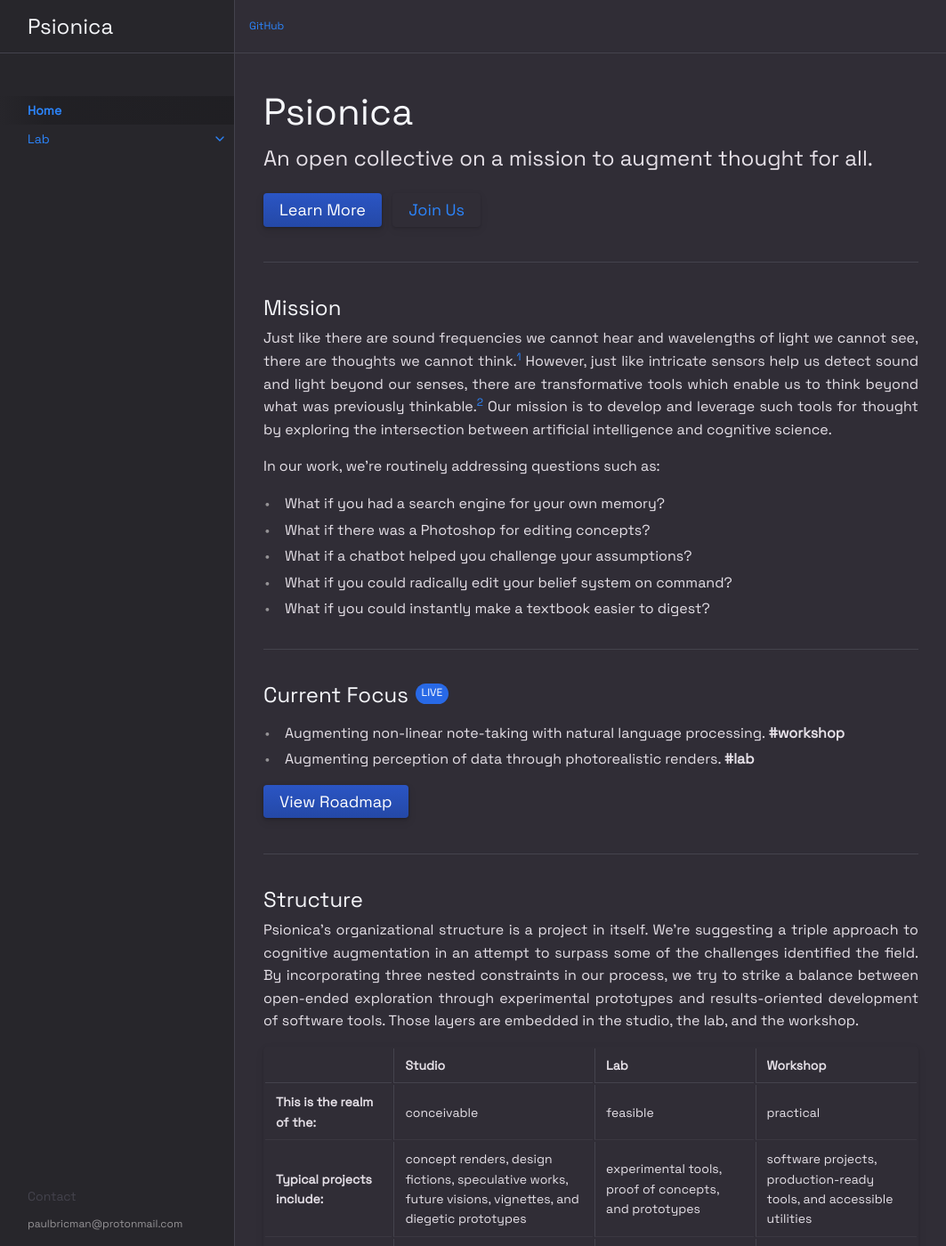
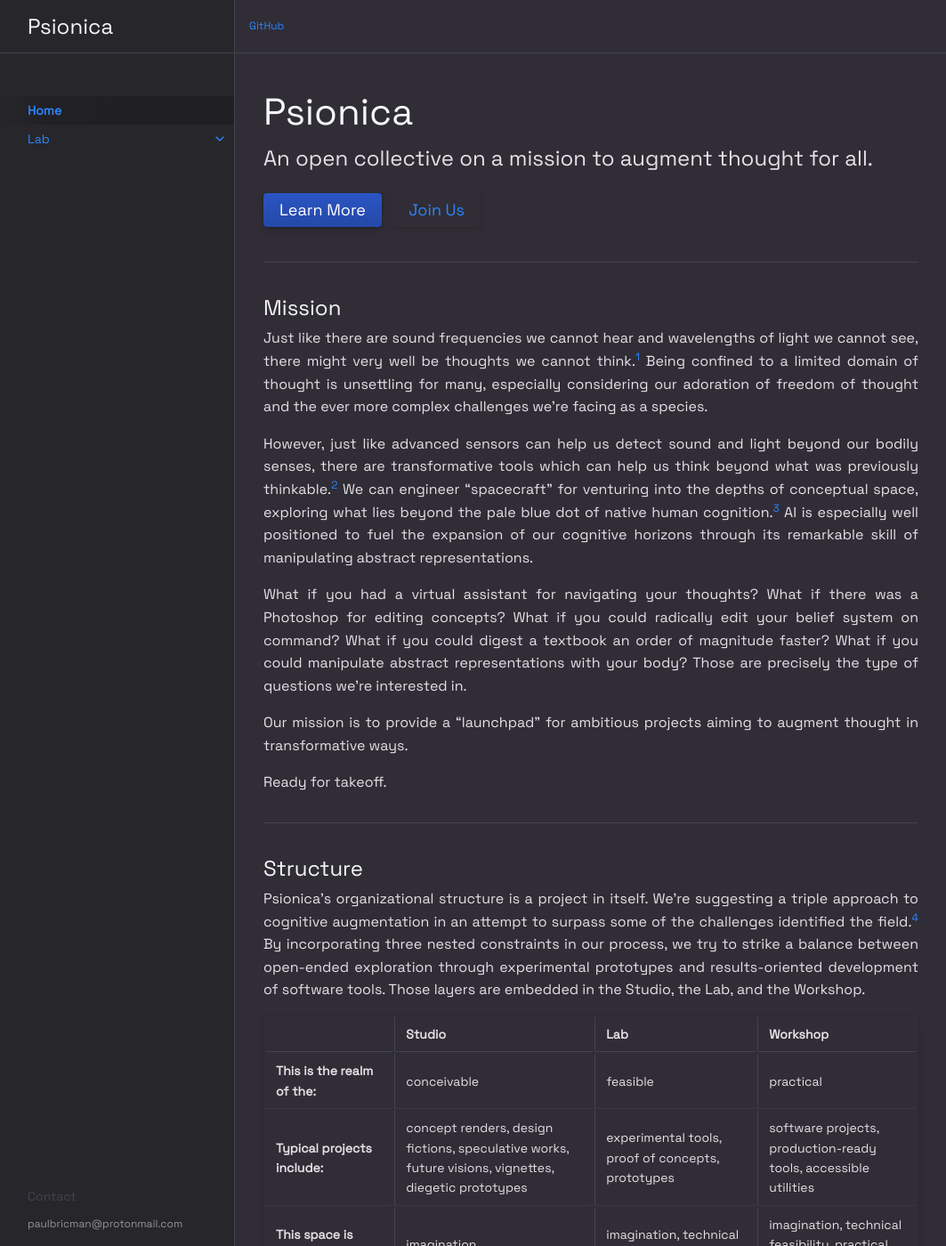
Before and after one commit to Psionica/psionica.github.io, a Jekyll site: the page built from index.md, in a window 1280 px wide and 1400 px high. Shown: the whole window at 89% size, without its empty margins (108-1171 px from the left). Built offline with Jekyll 4.4.1, drawn with Linux system fonts in a browser that asks for light colours; some of the changed text lies outside the part shown.

Commit message:
Update index.md

```diff
--- a/index.md
+++ b/index.md
@@ -18,38 +18,26 @@ An open collective on a mission to augment thought for all.
 
 ## Mission
 
-Just like there are sound frequencies we cannot hear and wavelengths of light we cannot see, there are thoughts we cannot think.[^1] However, just like intricate sensors help us detect sound and light beyond our senses, there are transformative tools which enable us to think beyond what was previously thinkable.[^2] Our mission is to develop and leverage such tools for thought by exploring the intersection between artificial intelligence and cognitive science.
+Just like there are sound frequencies we cannot hear and wavelengths of light we cannot see, there might very well be thoughts we cannot think.[^1] Being confined to a limited domain of thought is unsettling for many, especially considering our adoration of freedom of thought and the ever more complex challenges we're facing as a species.
 
-In our work, we're routinely addressing questions such as:
-- What if you had a search engine for your own memory?
-- What if there was a Photoshop for editing concepts?
-- What if a chatbot helped you challenge your assumptions?
-- What if you could radically edit your belief system on command?
-- What if you could instantly make a textbook easier to digest?
+However, just like advanced sensors can help us detect sound and light beyond our bodily senses, there are transformative tools which can help us think beyond what was previously thinkable.[^2] We can engineer "spacecraft" for venturing into the depths of conceptual space, exploring what lies beyond the pale blue dot of native human cognition.[^3] AI is especially well positioned to fuel the expansion of our cognitive horizons through its remarkable skill of manipulating abstract representations.
 
----
+What if you had a virtual assistant for navigating your thoughts? What if there was a Photoshop for editing concepts? What if you could radically edit your belief system on command? What if you could digest a textbook an order of magnitude faster? What if you could manipulate abstract representations with your body? Those are precisely the type of questions we're interested in.
 
-## Current Focus
-{: .d-inline-block .mt-1 }
+Our mission is to provide a "launchpad" for ambitious projects aiming to augment thought in transformative ways.
 
-Live
-{: .label }
-
-- Augmenting non-linear note-taking with natural language processing. **#workshop**
-- Augmenting perception of data through photorealistic renders. **#lab**
-
-[View Roadmap](https://github.com/orgs/Psionica/projects/1){: .btn .btn-primary .fs-5 .mb-4 .mb-md-0 }
+Ready for takeoff.
 
 ---
 
 ## Structure
 
-Psionica's organizational structure is a project in itself. We're suggesting a triple approach to cognitive augmentation in an attempt to surpass some of the challenges identified the field. By incorporating three nested constraints in our process, we try to strike a balance between open-ended exploration through experimental prototypes and results-oriented development of software tools. Those layers are embedded in the studio, the lab, and the workshop.
+Psionica's organizational structure is a project in itself. We're suggesting a triple approach to cognitive augmentation in an attempt to surpass some of the challenges identified the field.[^4] By incorporating three nested constraints in our process, we try to strike a balance between open-ended exploration through experimental prototypes and results-oriented development of software tools. Those layers are embedded in the Studio, the Lab, and the Workshop.
 
 |  | Studio | Lab | Workshop |
 |-|-|-|-|
 | **This is the realm of the:** | conceivable | feasible | practical |
-| **Typical projects include:** | concept renders, design fictions, speculative works, future visions, vignettes, and diegetic prototypes | experimental tools, proof of concepts, and prototypes | software projects, production-ready tools, and accessible utilities |
+| **Typical projects include:** | concept renders, design fictions, speculative works, future visions, vignettes, diegetic prototypes | experimental tools, proof of concepts, prototypes | software projects, production-ready tools, accessible utilities |
 | **This space is constrained by:** | imagination | imagination, technical feasibility | imagination, technical feasibility, practical utility |
 | **Related paths include:** | designers, futurists | makers, researchers, tinkerers | developers, engineers |
 | **It supports Psionica's mission by:** | inspiring people to envision radical tools for thought | shedding light on promising avenues in cognitive augmentation | directly building useful tools for thought |
@@ -59,9 +47,18 @@ It's important to note that the three spaces aren't by any means rigid departmen
 ---
 
 ## Join Us
-Do you enjoy chatting about minds and machines? Do you want to contribute to ambitious tools for thought? If so, make sure to join our Discord server.
+
+We're really into exploring what lies beyond the human mind, but we're still people (for now). Join us if you want to be part of a growing community of developers, designers, and visioners commited to empowering individuals around the world in fundamentally new ways. Contribute to existing projects, develop your own, or just hang around for an intriguing chat.
 
 [Become a Member](https://discord.gg/MJZDdXkFGa){: .btn .btn-primary .fs-5 .mb-4 .mb-md-0 }
+
+---
+
+## Support Us
+
+Our only stakeholder is humanity. Help us keep it that way.
+
+[Become a Sponsor](https://opencollective.com/){: .btn .btn-primary .fs-5 .mb-4 .mb-md-0 }
 
 ---
 
@@ -70,3 +67,5 @@ Do you enjoy chatting about minds and machines? Do you want to contribute to amb
 {: .text-right }
 [^1]: Richard Hamming,<br/>[The Unreasonable Effectiveness of Mathematics](https://www.dartmouth.edu/~matc/MathDrama/reading/Hamming.html).
 [^2]: Bret Victor,<br/>[Media for Thinking the Unthinkable](http://worrydream.com/MediaForThinkingTheUnthinkable/).
+[^3]: Carl Sagan,<br/>[Pale Blue Dot](https://www.youtube.com/watch?v=GO5FwsblpT8)
+[^4]: Andy Matuschak & Michael Nielsen,<br/>[How can we develop transformative tools for thought?](https://numinous.productions/ttft/#why-not-more-work)
```
Also changed, not shown: 2 other files.
